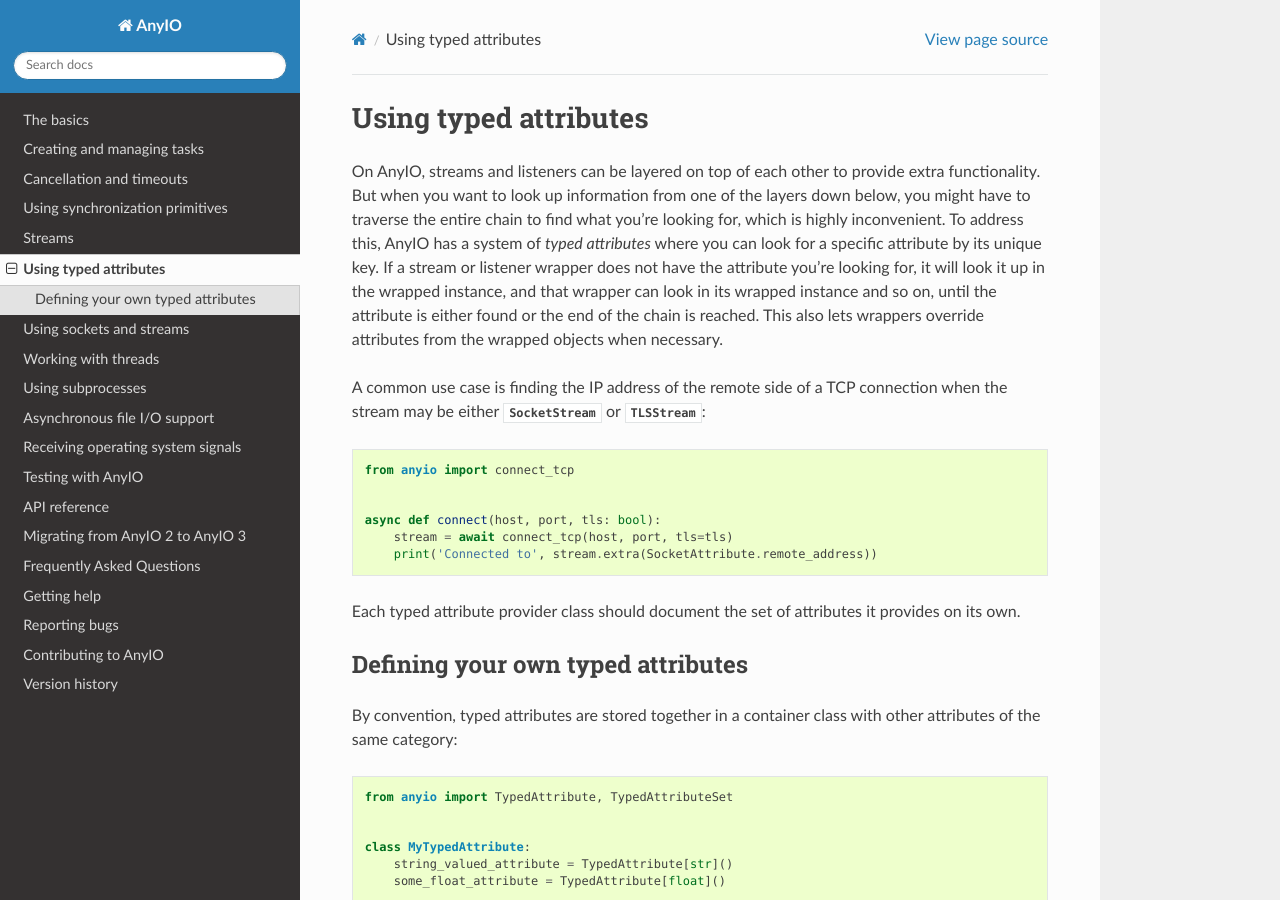
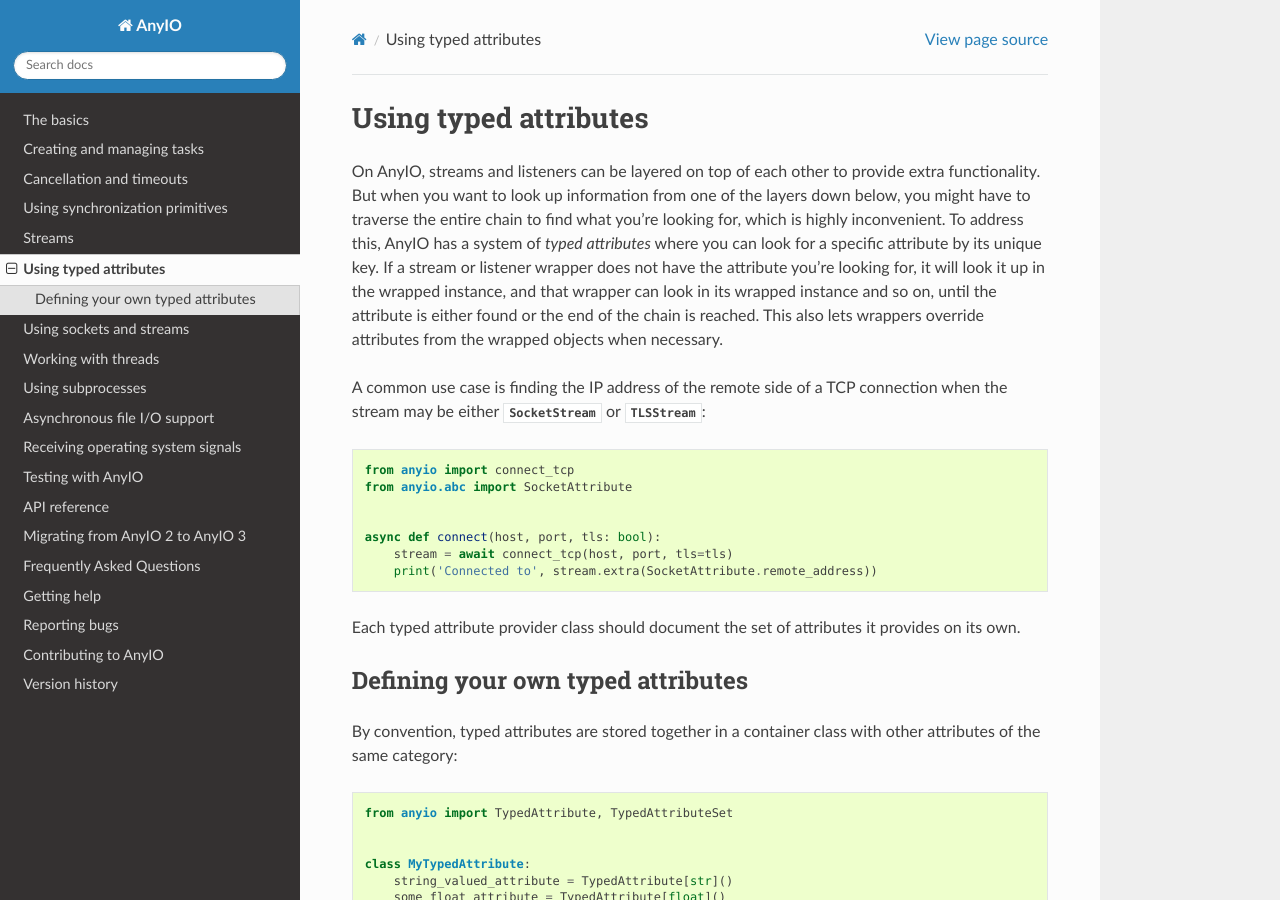
Before and after one commit to agronholm/anyio, a Sphinx documentation site: the page built from docs/typedattrs.rst, in a window 1280 px wide and 900 px high. Built offline with Sphinx 7.4.7 and the Read the Docs theme 2.0.0, drawn with Linux system fonts in a browser that asks for light colours; the version number could not be read and is left out.

Commit message:
Add missing import in SocketAttribute example

```diff
--- a/docs/typedattrs.rst
+++ b/docs/typedattrs.rst
@@ -16,6 +16,7 @@ A common use case is finding the IP address of the remote side of a TCP connecti
 stream may be either :class:`~.abc.SocketStream` or :class:`~.streams.tls.TLSStream`::
 
     from anyio import connect_tcp
+    from anyio.abc import SocketAttribute
 
 
     async def connect(host, port, tls: bool):
```
